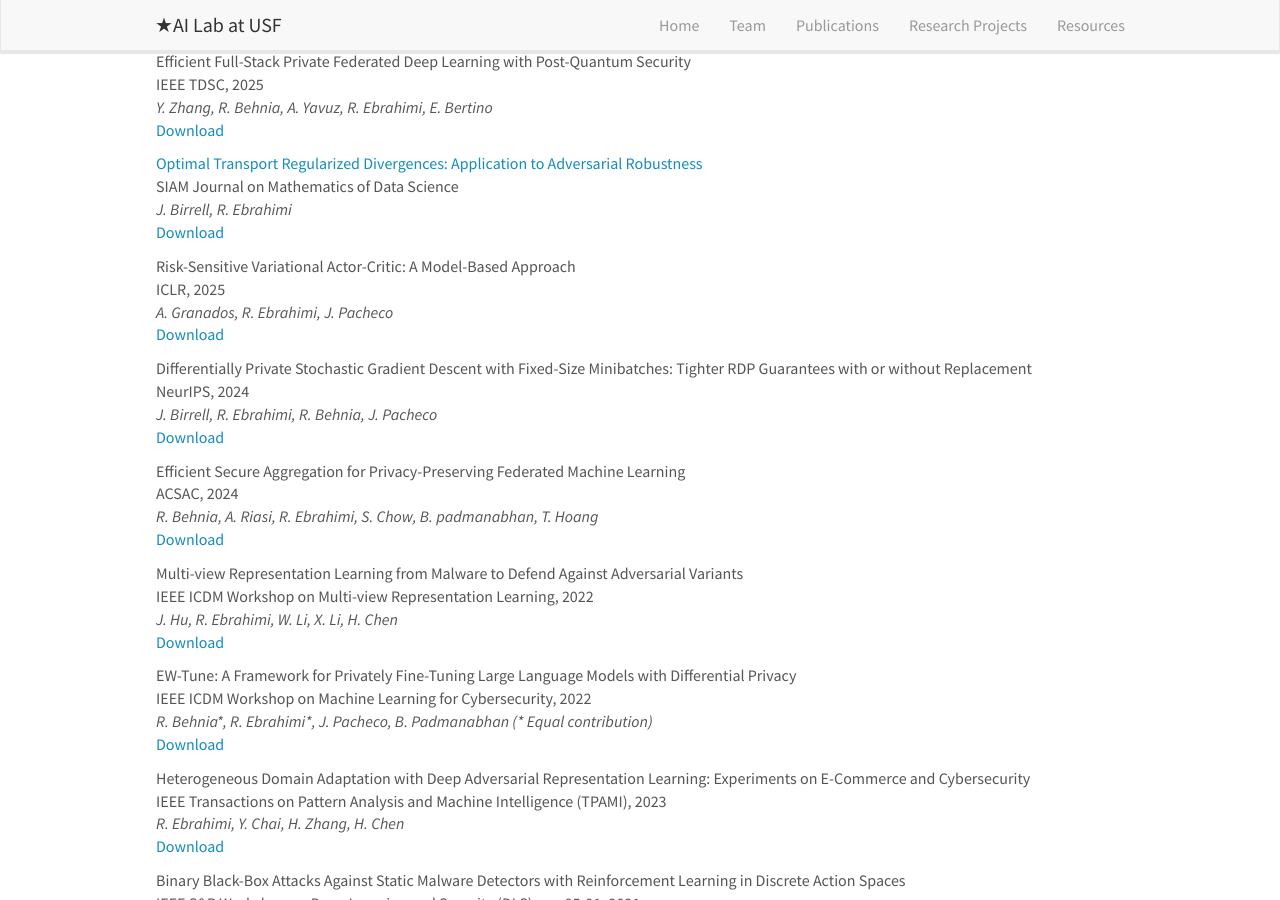
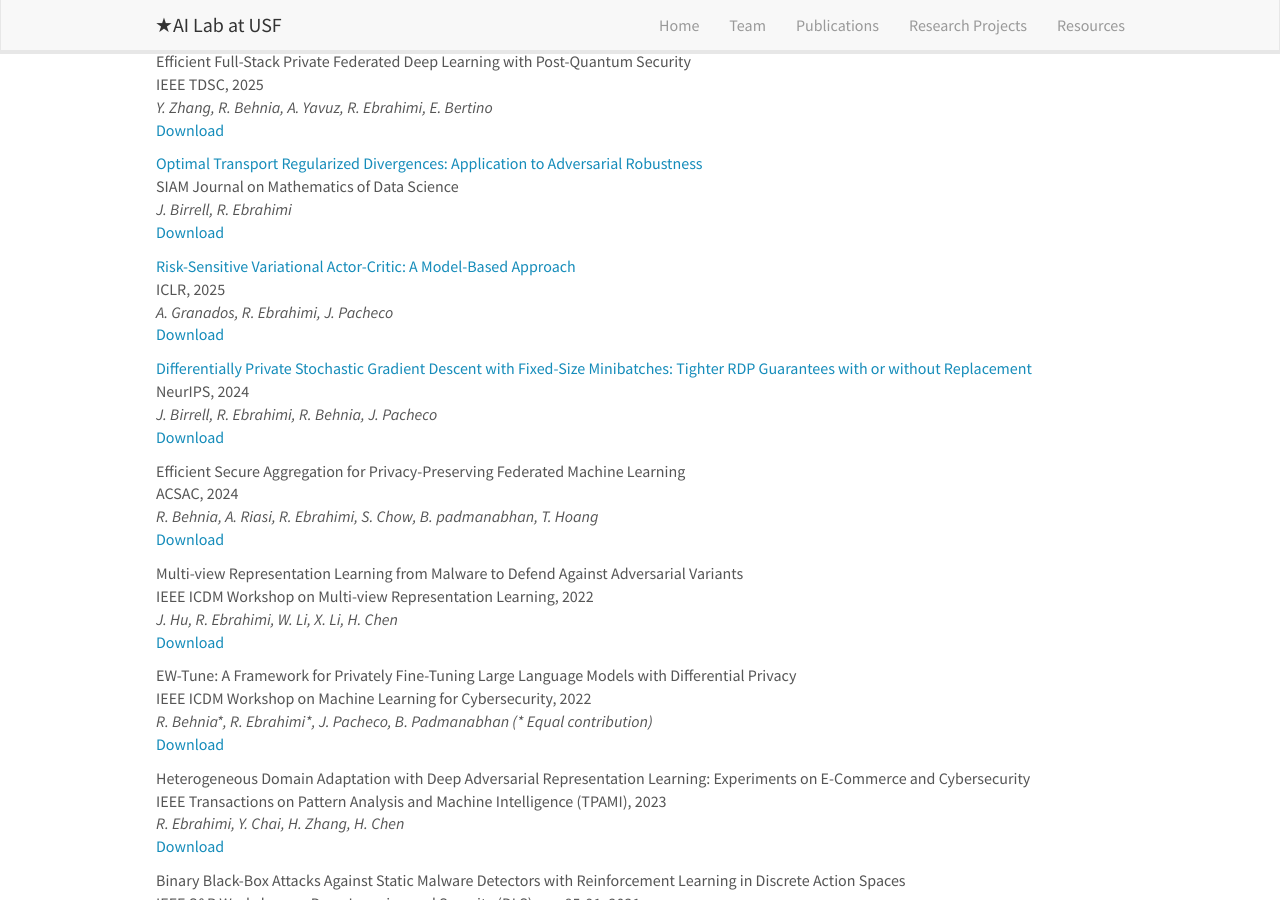
Before and after one commit to star-ailab/star-ailab.github.io, a Jekyll site: the page built from _pages/home.md, in a window 1280 px wide and 900 px high, scrolled down 984 px. Built offline with Jekyll 4.4.1, drawn with Linux system fonts in a browser that asks for light colours; nearby versions of some CDN libraries.

Commit message:
hyperlinks updates

```diff
--- a/_data/publist.yml
+++ b/_data/publist.yml
@@ -43,7 +43,7 @@
     display: Download
   highlight: 0
 
-- title: "Risk-Sensitive Variational Actor-Critic: A Model-Based Approach"
+- title: "[Risk-Sensitive Variational Actor-Critic: A Model-Based Approach](https://openreview.net/forum?id=irrtPRFksw)"
   image: imageaward_edited.png
   description: ICLR, 2025
   authors: A. Granados, R. Ebrahimi, J. Pacheco
@@ -52,7 +52,7 @@
     display: Download
   highlight: 0
 
-- title: "Differentially Private Stochastic Gradient Descent with Fixed-Size Minibatches: Tighter RDP Guarantees with or without Replacement"
+- title: "[Differentially Private Stochastic Gradient Descent with Fixed-Size Minibatches: Tighter RDP Guarantees with or without Replacement](https://arxiv.org/abs/2408.10456)"
   image: imageaward_edited.png
   description: NeurIPS, 2024
   authors: J. Birrell, R. Ebrahimi, R. Behnia, J. Pacheco
```
